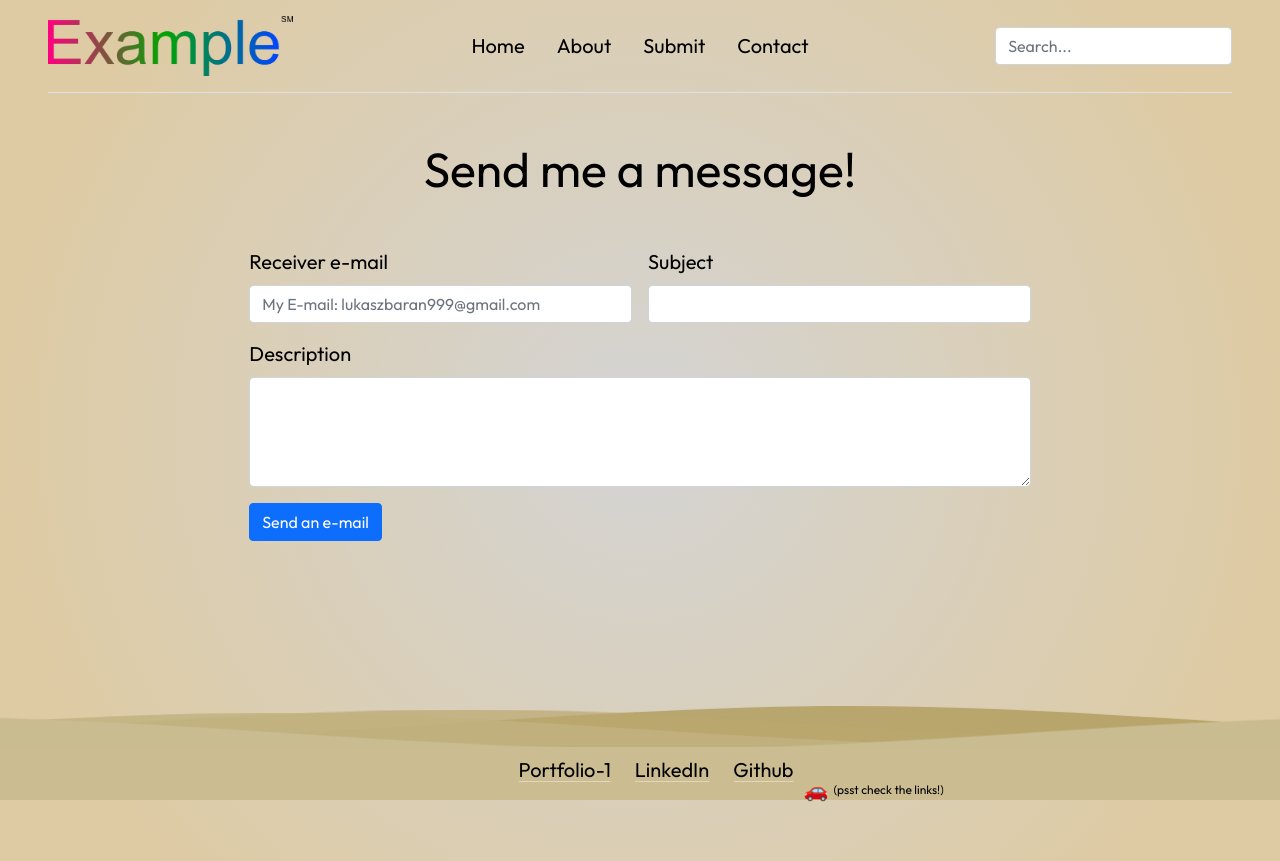
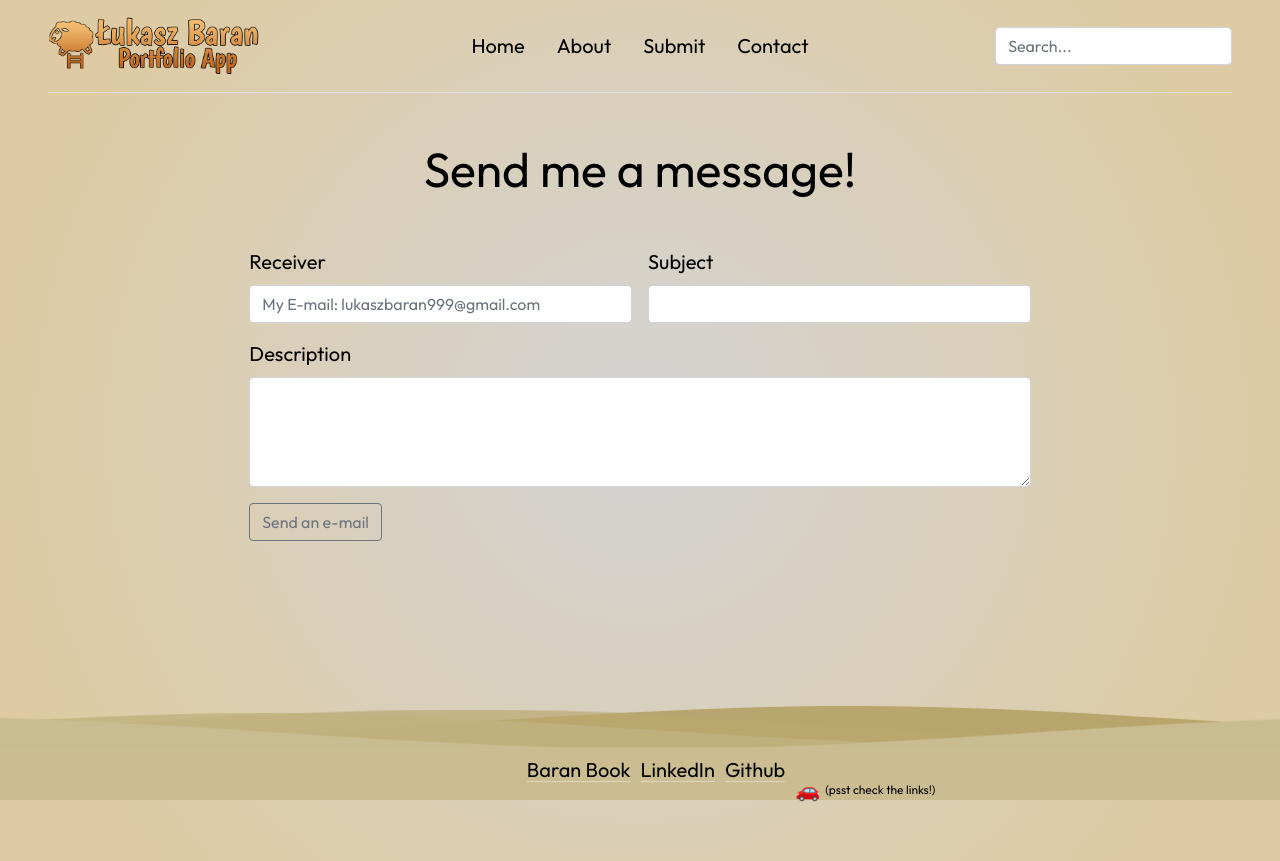
Before and after one commit to lukasz-b96/Project-3-Sahara-Car-Deals, a Node server app: page /contact in a window 1280 px wide. Run offline with Node 20, Linux system fonts and the light colour scheme; some libraries are stand-ins or nearby versions.

Commit message:
fix bugs

```diff
--- a/public/css/Styles.css
+++ b/public/css/Styles.css
@@ -209,10 +209,11 @@ footer {
   z-index: 999 !important;
 }
 footer ul {
+  white-space: nowrap;
   display: inline-grid;
   position: fixed;
   grid-auto-flow: column;
-  grid-gap: 24px;
+  grid-gap: 10px;
   margin-top: 17px;
   left: 50%;
   transform: translateX(-50%);
--- a/views/contact.ejs
+++ b/views/contact.ejs
@@ -16,41 +16,22 @@
     <form action="/contact" enctype="multipart/form-data" method="POST">
       <div class="row g-3">
         <div class="col-6">
-          <label for="email" class="form-label">Receiver e-mail</label>
-          <input
-            required
-            type="email"
-            id="email"
-            name="email"
-
-            class="form-control"
-            placeholder="My E-mail: lukaszbaran999@gmail.com"
-          />
+          <label for="email" class="form-label">Receiver</label>
+          <input required type="email" id="email" name="email" class="form-control"
+            placeholder="My E-mail: lukaszbaran999@gmail.com" />
         </div>
         <div class="col-6">
           <label for="subject" class="form-label">Subject</label>
-          <input
-            required
-            type="text"
-            name="subject"
-            id="subject"
-            class="form-control"
-          />
+          <input required type="text" name="subject" id="subject" class="form-control" />
         </div>
 
         <div class="col-12">
           <label for="description" class="form-label">Description</label>
-          <textarea
-            name="description"
-            id="description"
-            class="form-control"
-            cols="30"
-            rows="4"
-          ></textarea>
+          <textarea name="description" id="description" class="form-control" cols="30" rows="4"></textarea>
         </div>
 
         <div class="col-12">
-          <button type="submit" class="btn btn-primary">Send an e-mail</button>
+          <button type="submit" class="btn btn-outline-secondary ">Send an e-mail</button>
         </div>
       </div>
     </form>
--- a/views/layouts/main.ejs
+++ b/views/layouts/main.ejs
@@ -74,7 +74,7 @@
         </svg>
         <div>
             <ul>
-                <li><a href="https://baran-book.herokuapp.com/">Portfolio-1</a></li>
+                <li><a href="https://baran-book.herokuapp.com/">Baran Book</a></li>
                 <li><a href="https://www.linkedin.com/in/%C5%82ukasz-baran-15813322b/">LinkedIn</a></li>
                 <li><a href="https://github.com/lukasz-b96">Github</a></li>
                 <p class="hidecar">🚗</p>
--- a/views/submit.ejs
+++ b/views/submit.ejs
@@ -1,5 +1,5 @@
 <div class="px-4 py-0 my-5 text-center">
-  <h3 class="display-5">Sell your factory new car!</h3>
+  <h3 class="display-5">Sell your new car!</h3>
   <div class="col-lg-6 mx-auto"></div>
 </div>
 
@@ -67,7 +67,7 @@
           <input required type="file" class="form-control" name="image" accept="image/*" />
         </div>
         <div class="col-12">
-          <label for="phone" class="form-label">Password to delete this deal</label>
+          <label for="phone" class="form-label">Password to delete</label>
           <input required type="text" name="password" id="password" placeholder="Your secret password"
             class="form-control" />
         </div>
```
Also changed, not shown: views/car.ejs (+6 -6 lines), public/img/Logo.png.
